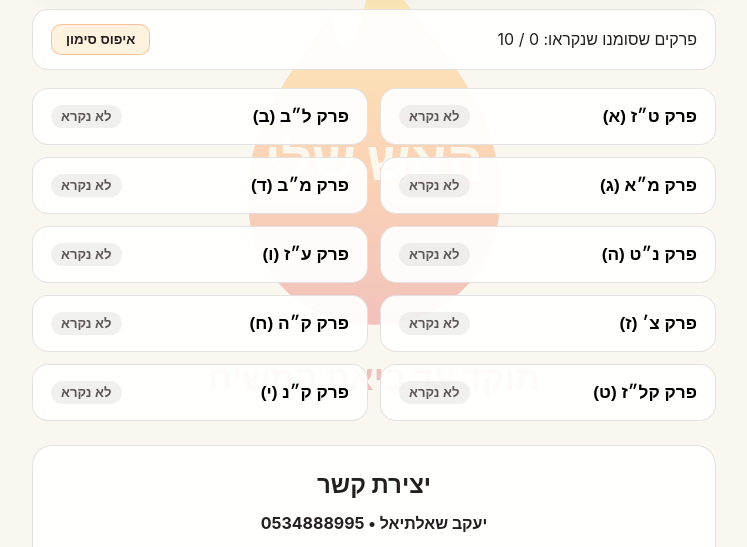
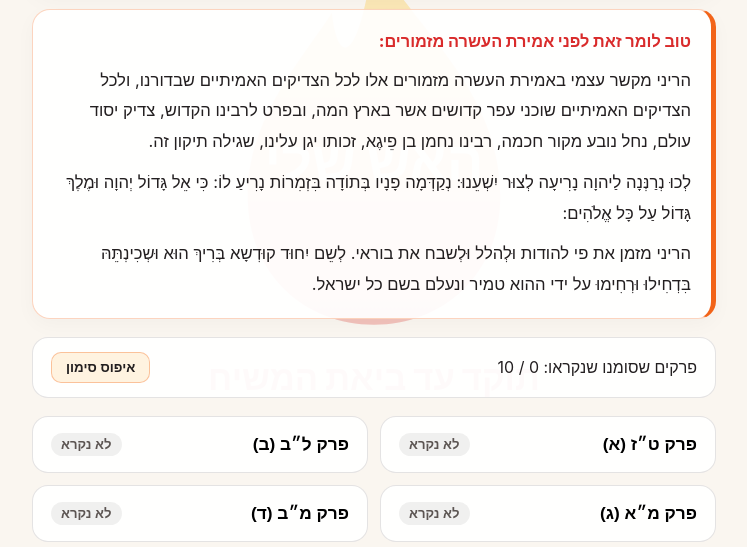
Before and after one commit to Tikkun-HaKlali/-, a plain HTML site: page index.html in a window 1280 px wide. Shown: the part 202-749 px from the top of the page, without its empty margins (266-1013 px from the left). Drawn offline with Linux system fonts and the light colour scheme.

Commit message:
Update index.html

```diff
--- a/index.html
+++ b/index.html
@@ -104,6 +104,33 @@
     .subtitle {
       color: var(--text-muted);
       font-size: 0.98rem;
+    }
+
+    .kavana-card {
+      background: var(--card-bg);
+      border: 1px solid rgba(242, 100, 25, 0.28);
+      border-right: 5px solid var(--accent-orange);
+      border-radius: 18px;
+      padding: 18px 20px;
+      margin-bottom: 18px;
+      box-shadow: 0 6px 20px rgba(0, 0, 0, 0.03);
+    }
+
+    .kavana-title {
+      font-size: 1.02rem;
+      font-weight: 800;
+      color: var(--accent-red);
+      margin-bottom: 10px;
+    }
+
+    .kavana-text {
+      font-size: 1.04rem;
+      line-height: 1.85;
+      color: var(--text-main);
+    }
+
+    .kavana-text p + p {
+      margin-top: 10px;
     }
 
     .progress-bar-box {
@@ -365,6 +392,15 @@
       <p class="subtitle">לחץ על פרק לפתיחה פנימית וסימון קריאה</p>
     </header>
 
+    <section class="kavana-card" aria-label="נוסח קישור עצמי לפני אמירת תיקון הכללי">
+      <div class="kavana-title">טוב לומר זאת לפני אמירת העשרה מזמורים:</div>
+      <div class="kavana-text">
+        <p>הריני מקשר עצמי באמירת העשרה מזמורים אלו לכל הצדיקים האמיתיים שבדורנו, ולכל הצדיקים האמיתיים שוכני עפר קדושים אשר בארץ המה, ובפרט לרבינו הקדוש, צדיק יסוד עולם, נחל נובע מקור חכמה, רבינו נחמן בן פֵיגֶא, זכותו יגן עלינו, שגילה תיקון זה.</p>
+        <p>לְכוּ נְרַנְּנָה לַיהוָה נָרִיעָה לְצוּר יִשְׁעֵנוּ: נְקַדְּמָה פָנָיו בְּתוֹדָה בִּזְמִרוֹת נָרִיעַ לוֹ: כִּי אֵל גָּדוֹל יְהוָה וּמֶלֶךְ גָּדוֹל עַל כָּל אֱלֹהִים:</p>
+        <p>הריני מזמן את פי להודות וּלְהלל וּלְשבח את בוראי. לְשֵם יִחוּד קוּדְשָא בְּרִיךְ הוּא וּשְכִינְתֵּהּ בִּדְחִילוּ וּרְחִימוּ על ידי ההוא טמיר ונעלם בשם כל ישראל.</p>
+      </div>
+    </section>
+
     <section class="progress-bar-box" aria-label="מעקב קריאה">
       <div id="readCounter">פרקים שסומנו שנקראו: 0 / 10</div>
       <button type="button" class="reset-btn" id="resetBtn">איפוס סימון</button>
```
